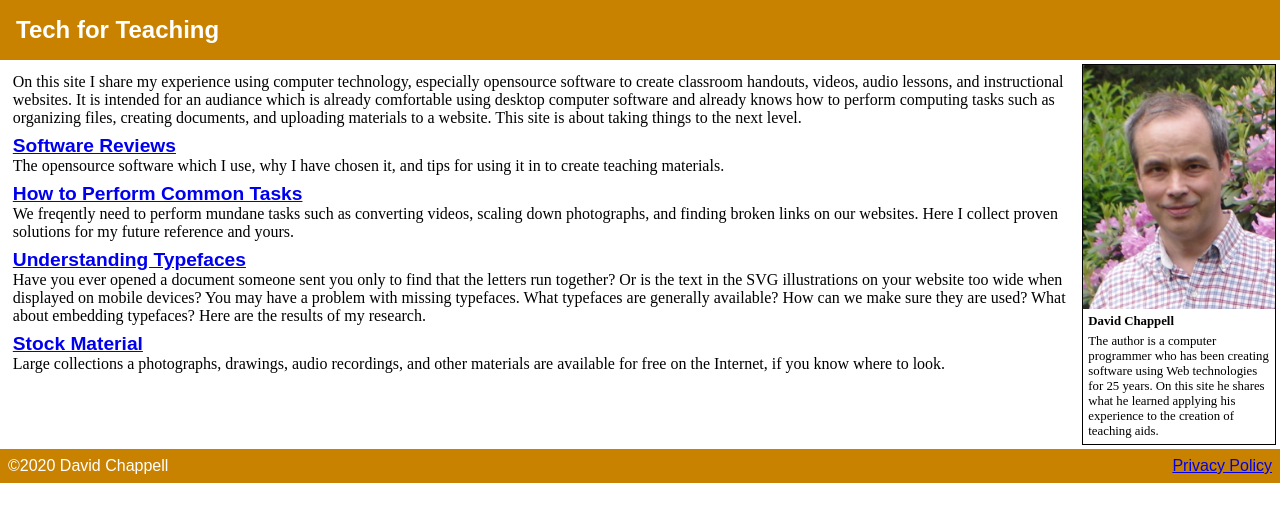
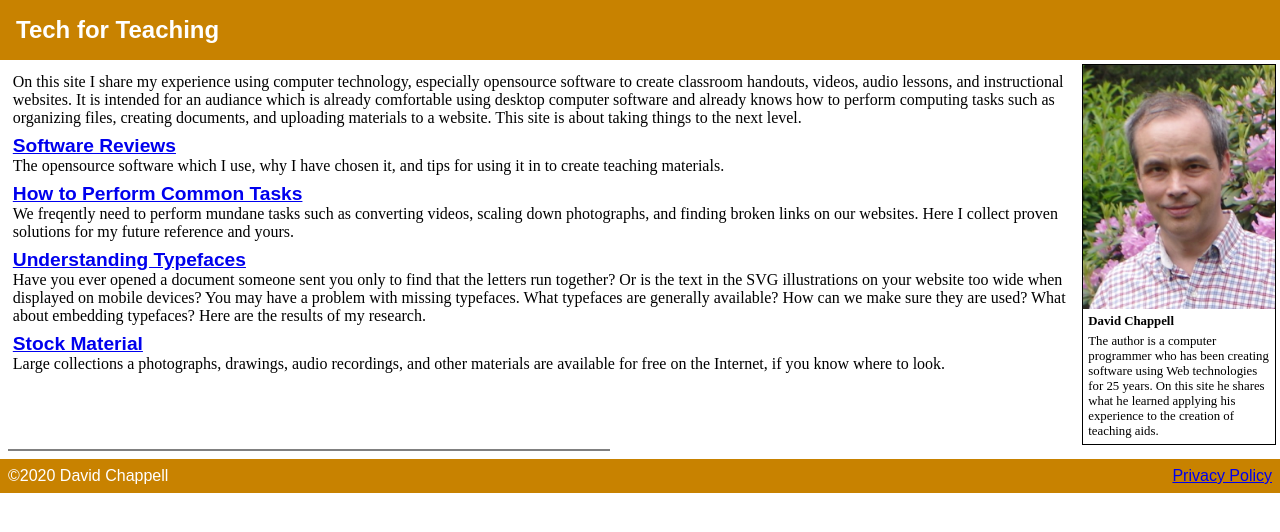
Before and after one commit to david672orford/tech-for-teaching, a Jekyll site: the page built from index.md, in a window 1280 px wide. Shown: the top 532 px of the page. Built offline with Jekyll 4.4.1, drawn with Linux system fonts in a browser that asks for light colours; our own code applies the rules of GitHub Pages for plain Markdown files.

```diff
--- a/assets/css/style.css
+++ b/assets/css/style.css
@@ -95,9 +95,10 @@
 
 DIV.google_ads {
 	clear: both;
-	margin: 2em .5em .5em .5em;
 	width: 80%;
 	max-width: 600px;
+	margin: 2em .5em .5em .5em;
+	border: thin solid #808080;
 	order: 99;
 	}
 
```
